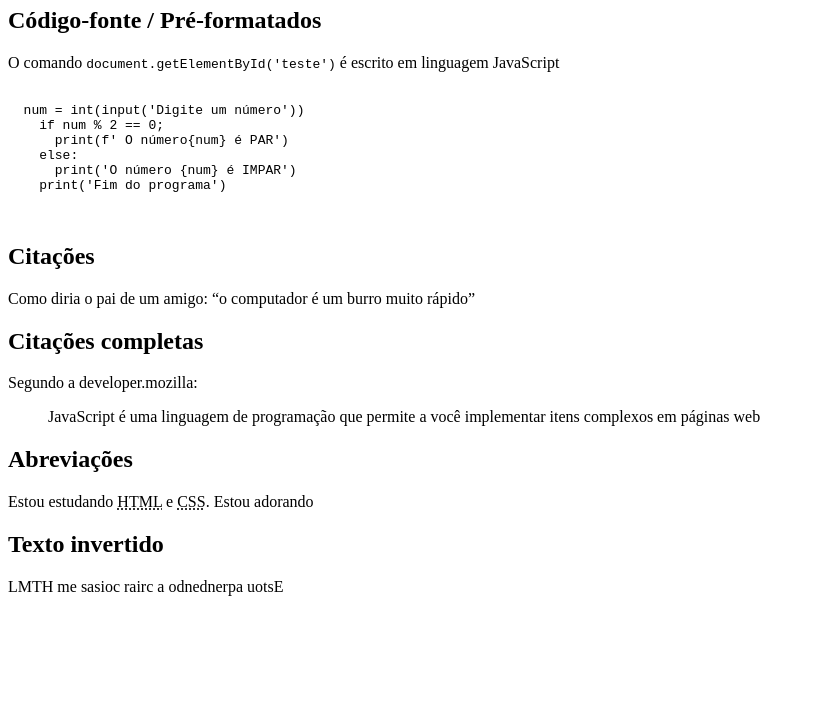
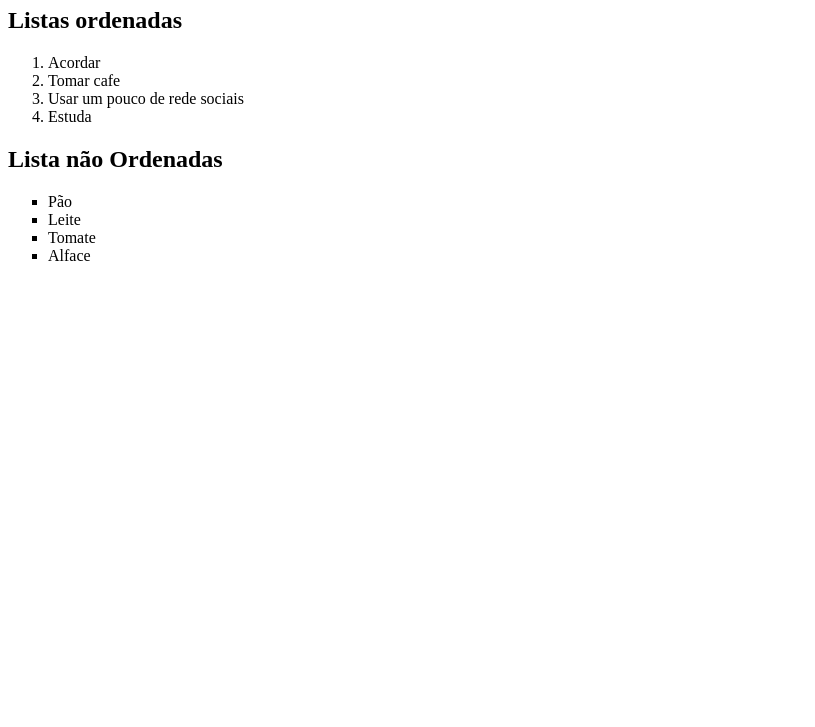
Before and after one commit to Guilherme-Santos08/Curso-HTML-CSS, a plain HTML site: page ex009/index.html in a window 1280 px wide. Shown: the part 73-800 px from the top of the page, without its empty margins (0-815 px from the left). Drawn offline with Linux system fonts and the light colour scheme.

Commit message:
Listar Ordenadas e não Ordenadas

```diff
--- a/ex009/index.html
+++ b/ex009/index.html
@@ -3,36 +3,29 @@
 <head>
   <meta charset="UTF-8">
   <meta name="viewport" content="width=device-width, initial-scale=1.0">
-  <title>Outras formatações</title>
+  <title>Listas</title>
 </head>
 <body>
-  <h1>Outras formatações</h1>
-  <h2>Código-fonte / Pré-formatados</h2>
-  <p>O comando <code>document.getElementById('teste')</code> é escrito em linguagem JavaScript</p>
-  <pre>
-    <code>
-  num = int(input('Digite um número'))
-    if num % 2 == 0;
-      print(f' O número{num} é PAR')
-    else:
-      print('O número {num} é IMPAR')
-    print('Fim do programa')
-    </code>
-  </pre>
+  <h1>Trabalhando com Listas</h1>
+  <h2>Listas ordenadas</h2> <!-- Listas ordenadas são listas que seguem uma ordem.-->
+  <ol type="1">
+    <li>Acordar</li>
+    <li>Tomar cafe</li>
+    <li>Usar um pouco de rede sociais</li>
+    <li>Estuda</li>
+  </ol>
 
-  <h2>Citações</h2>
-  <p>Como diria o pai de um amigo: <q>o computador é um burro muito rápido</q></p>
-
-  <h2>Citações completas</h2>
-  <p>Segundo a developer.mozilla:</p>
-  <blockquote cite= "https://developer.mozilla.org/pt-BR/docs/Learn/JavaScript/First_steps/O_que_e_JavaScript">
-    JavaScript é uma linguagem de programação que permite a você implementar itens complexos em páginas web
-  </blockquote>
-
-  <h2>Abreviações</h2>
-  <p>Estou estudando <abbr title="HyperText Markup">HTML</abbr> e <abbr title="Cascading Style Sheets">CSS</abbr>. Estou adorando</p>
-
-  <h2>Texto invertido</h2>
-  <p> <bdo dir="rtl">Estou aprendendo a criar coisas em HTML</bdo></p>
+  <h2>Lista não Ordenadas</h2> <!--São lista que não seguem uma ordem de números ou alfabética.-->
+  <ul type= "square">
+    <li>Pão</li>
+    <li>Leite</li>
+    <li>Tomate</li>
+    <li>Alface</li>
+  </ul>
+  <!--
+  ‣ disc - padrão. Uma bola preta totalmente pintada
+  ‣ circle - Uma bola com uma borda preta e sem preenchimento
+  ‣ square - Um pequeno quadrado preto totalmente pintado
+  -->
 </body>
 </html>
```
